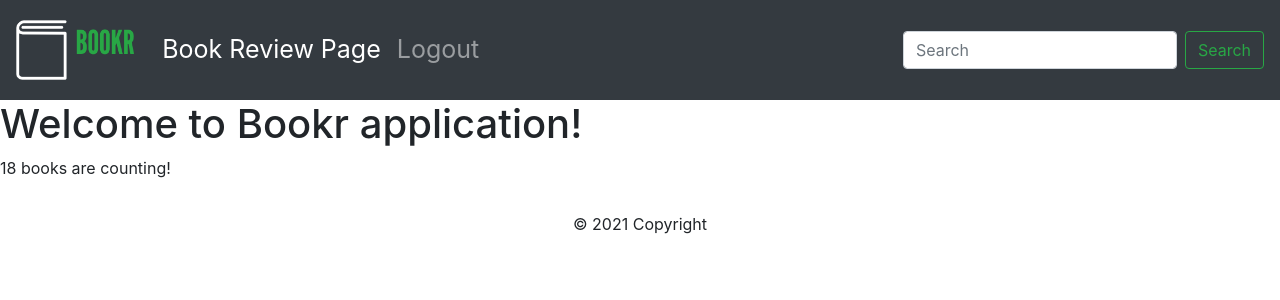
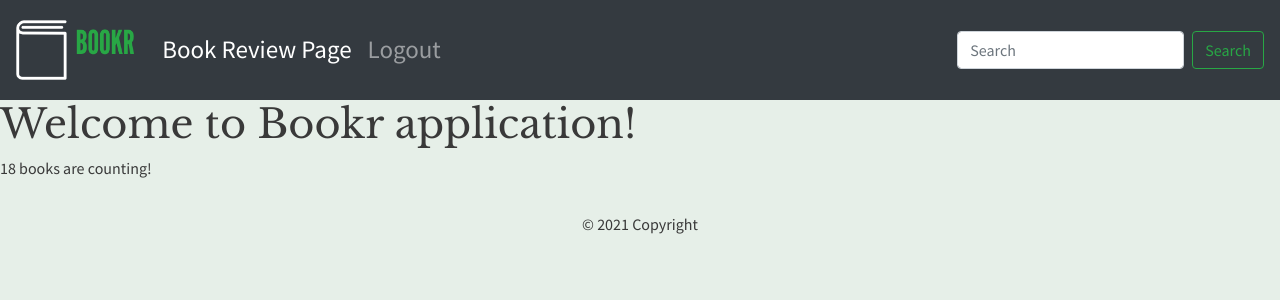
Before and after one commit to petrenkonikita112263/Book_Library, a Django app: page / in a window 1280 px wide. Shown: the top 300 px of the page. Run offline with Django 3.2, Linux system fonts and the light colour scheme; data comes from the database, SQL or seed files in the repository; some libraries are stand-ins or nearby versions.

Commit message:
Updated templates/base.html.
Link root static css file and custom google fonts to base.html.

```diff
--- a/templates/base.html
+++ b/templates/base.html
@@ -10,6 +10,10 @@
     <link rel="stylesheet" href="https://stackpath.bootstrapcdn.com/bootstrap/4.4.1/css/bootstrap.min.css" integrity="sha384-Vkoo8x4CGsO3+Hhxv8T/Q5PaXtkKtu6ug5TOeNV6gBiFeWPGFN9MuhOf23Q9Ifjh" crossorigin="anonymous">
 
     <link rel="stylesheet" href="https://cdnjs.cloudflare.com/ajax/libs/font-awesome/4.7.0/css/font-awesome.min.css">
+
+    {#  custom css  #}
+    <link rel="stylesheet" href="{% static 'main.css' %}">
+    <link rel="stylesheet" href="https://fonts.googleapis.com/css?family=Libre+Baskerville|Source+Sans+Pro&display=swap">
     {% block title %}
     <title>Home Page</title>
     {% endblock %}
```
